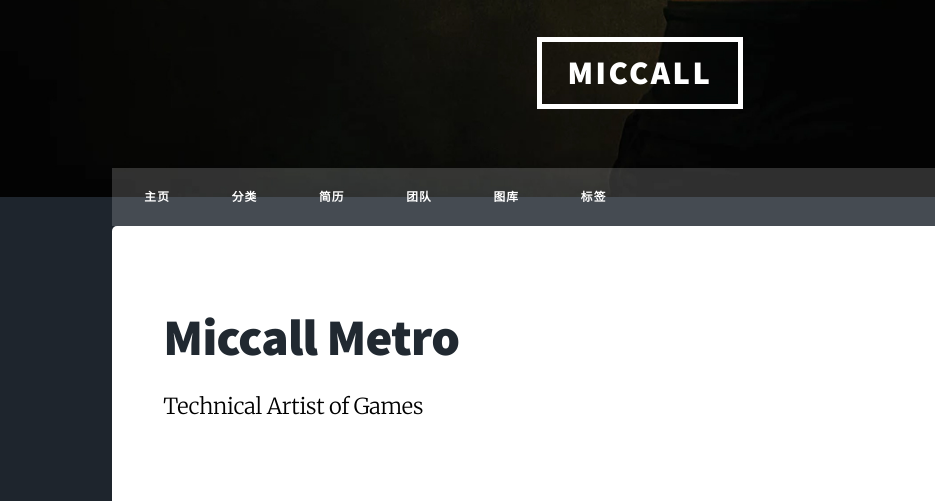
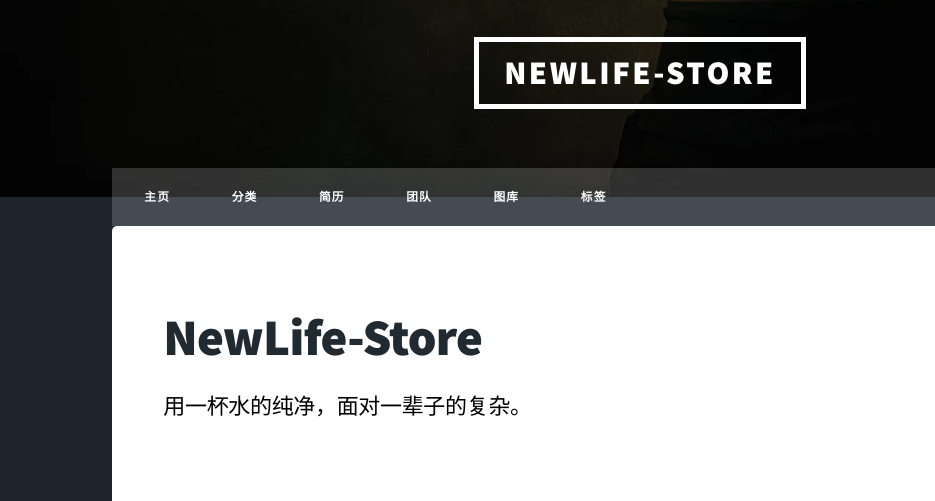
Before and after one commit to NewLife-Store/NewLife-Store.github.io, a plain HTML site: page index.html in a window 1280 px wide. Shown: the part 603-1104 px from the top of the page, 0-935 px from the left. Drawn offline with nearby package versions, Linux system fonts and the light colour scheme; some packages are replaced by stand-ins of ours; a script that the page names is missing; files whose address does not match are found by name.

Commit message:
Site updated: 2019-12-27 15:27:20

```diff
--- a/index.html
+++ b/index.html
@@ -71,7 +71,7 @@
         <!-- Intro 头部显示 s -->
                 <div id="intro">
             <h1>This is<br />
-                        MICCALL </h1>
+                        NewLife-Store </h1>
             <p> Whatever is worth doing is worth doing well <br/> I'll think of you every step of the way
             </p>
             <ul class="actions">
@@ -81,7 +81,7 @@
         <!-- Intro 头部显示 e -->
         <!-- Header 头部logo start -->
         <header id="header">
-    <a href="/" class="logo">MICCALL</a>
+    <a href="/" class="logo">NewLife-Store</a>
 </header>
         <!-- Header 头部logo end -->
         <!-- Nav 导航条 start -->
@@ -137,7 +137,7 @@
 			<ul class="icons">
 
                     <li>
-                        <a title="github" href="https://github.com/miccall" target="_blank" rel="noopener">
+                        <a title="github" href="/%5Bobject%20Object%5D" target="_blank" rel="noopener">
                             <i class="icon fa fa-github"></i>
                         </a>
                     </li>
@@ -158,8 +158,8 @@
             <!-- Main first s-->
             <article id="me" class="panel">
                 <header style="color: #000000">
-                    <h1>Miccall Metro</h1>
-                    <p>Technical  Artist  of  Games</p>
+                    <h1>NewLife-Store</h1>
+                    <p>用一杯水的纯净，面对一辈子的复杂。</p>
                 </header>
                 <a href="" class="jumplink pic">
                     <span class="arrow icon fa-chevron-right"><span></span></span>
```
Also changed, not shown: 2019/12/26/hello-world/index.html (+2 -2 lines), archives/2019/12/index.html (+3 -3 lines), archives/2019/index.html (+3 -3 lines), archives/index.html (+3 -3 lines).
